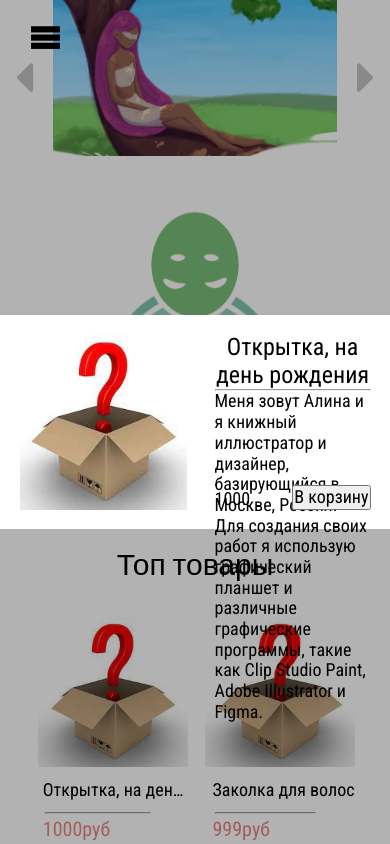
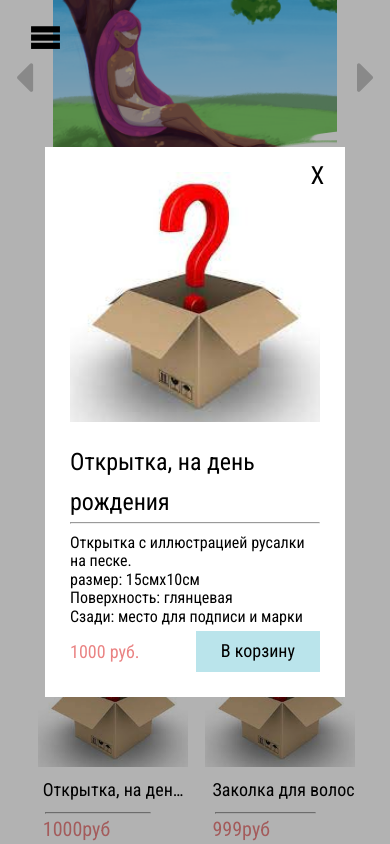
Before and after one commit to fedyaka/Aiwir-shop-Frontend, a website: page src/index.html in a window 390 px wide. Both pictures are taken after a click on the link 113 px from the left and 691 px from the top of the page. Drawn offline with nearby package versions, Linux system fonts and the light colour scheme; files that its build step writes are made by us from their sources; files whose address does not match are found by name.

Commit message:
Добавлена адаптивная карточка товара

```diff
--- a/src/js/cart.js
+++ b/src/js/cart.js
@@ -32,5 +32,11 @@ function loadCart(){
         outTotalSum += ' руб.'
 
         $('.payment__total-sum').html(outTotalSum);
+
+        $('.del-goods').on('click', deleteGoods);
     });
 }
+
+function deleteGoods(){
+    var articul = $(this).attr('data-art');
+}
--- a/src/js/goods.json
+++ b/src/js/goods.json
@@ -2,25 +2,25 @@
     "1" : {
         "name" : "Открытка, на день рождения",
         "cost" : 1000,
-        "description" : "Меня зовут Алина и я книжный иллюстратор и дизайнер, базирующийся в Москве, Россия. Для создания своих работ я использую графический планшет и различные графические программы, такие как Clip Studio Paint, Adobe Illustrator и Figma.",
+        "description" : "Открытка с иллюстрацией русалки на песке. <br>размер: 15смх10см <br>Поверхность: глянцевая <br>Сзади: место для подписи и марки</p>",
         "image" : "img/goods.jpg"
     },
     "2" : {
         "name" : "Заколка для волос",
         "cost" : 999,
-        "description" : "Меня зовут Алина и я книжный иллюстратор и дизайнер, базирующийся в Москве, Россия. Для создания своих работ я использую графический планшет и различные графические программы, такие как Clip Studio Paint, Adobe Illustrator и Figma.",
+        "description" : "Открытка с иллюстрацией русалки на песке. <br>размер: 15смх10см <br>Поверхность: глянцевая <br>Сзади: место для подписи и марки</p>",
         "image" : "img/goods.jpg"
     },
     "3" : {
         "name" : "Кофта с принтом",
         "cost" : 10000,
-        "description" : "Меня зовут Алина и я книжный иллюстратор и дизайнер, базирующийся в Москве, Россия. Для создания своих работ я использую графический планшет и различные графические программы, такие как Clip Studio Paint, Adobe Illustrator и Figma.",
+        "description" : "Открытка с иллюстрацией русалки на песке. <br>размер: 15смх10см <br>Поверхность: глянцевая <br>Сзади: место для подписи и марки</p>",
         "image" : "img/goods.jpg"
     },
     "9" : {
         "name" : "Толстовка с принтом",
         "cost" : 10500,
-        "description" : "Меня зовут Алина и я книжный иллюстратор и дизайнер, базирующийся в Москве, Россия. Для создания своих работ я использую графический планшет и различные графические программы, такие как Clip Studio Paint, Adobe Illustrator и Figma.",
+        "description" : "Открытка с иллюстрацией русалки на песке. <br>размер: 15смх10см <br>Поверхность: глянцевая <br>Сзади: место для подписи и марки</p>",
         "image" : "img/goods.jpg"
     }
 }
--- a/src/js/topGoods.js
+++ b/src/js/topGoods.js
@@ -34,17 +34,23 @@ function openDesc(){
 		for(var key in data){
 			if (key == articul){
 				out += '<a href="##" class="modal-close"></a>';
+
 				out += '<section class="goods-desc">';
+
 				out += '<div class="goods-desc__image-wrap">';
 				out += '<img src="' + data[key].image + '" alt="">';
 				out += '</div>';
+
 				out += '<div class="goods-desc__desc">';
-				out += '<p class="subtitle">' + data[key].name + '</p>';
+				out += '<p class="goods-desc__title subtitle">' + data[key].name + '</p>';
 				out += '<hr>';
-				out += '<p class="text">' + data[key].description + '</p>';
-				out += '<p class="goods-desc__price">' + data[key].cost + '</p>';
+				out += '<p class="goods-desc__text text">' + data[key].description + '</p>';
+				out += '<p class="goods-desc__price">' + data[key].cost + ' руб.</p>';
 				out += '<button class="goods-desc__add-to-cart" data-art="'+ key+ '">В корзину</button>';
 				out += '</div>';
+
+				out += '<a href="##" class="goods-desc__close">X</a>'
+
 				out += '</section>';
 				break;
 			}
--- a/src/scss/modules/_goods-desc.scss
+++ b/src/scss/modules/_goods-desc.scss
@@ -19,6 +19,7 @@
     visibility: visible;
     opacity: 1;
 }
+
 .modal-close{
     position: absolute;
     height: 100%;
@@ -29,14 +30,25 @@
 
 .goods-desc{
     display: flex;
+    position: relative;
     justify-content: space-between;
-    width: 100vw;
+    width: 100%;
     max-width: 1000px;
     padding: 49px;
+    z-index: 99;
     background-color: #fff;
 
     @media screen and (max-width:1000px) {
         padding: 5vw;
+    }
+    @media screen and (max-width: 600px) {
+        flex-direction: column;
+        align-items: center;
+        max-width: 400px;
+        padding: 25px;
+    }
+    @media screen and (max-width: 460px) {
+        max-width: 300px;
     }
 
     &__image-wrap{
@@ -44,6 +56,16 @@
         max-width: 450px;
         height: 45vw;
         max-height: 450px;
+
+        @media screen and (max-width: 600px) {
+            width: 350px;
+            height: 350px;
+        }
+
+        @media screen and (max-width: 460px) {
+            width: 250px;
+            height: 250px;
+        }
 
         img{
             width: 100%;
@@ -59,16 +81,78 @@
         max-width: 400px;
         height: 45vw;
         max-height: 450px;
+
+        @media screen and (max-width: 600px) {
+            height: 250px;
+            width: 100%;
+        }
+        @media screen and (max-width: 460px) {
+            height: 250px;
+        }
+    }
+
+
+    &__title{
+        text-align: left;
+        line-height: 40px;
+        @media screen and (max-width: 600px) {
+            padding-top: 20px;
+        }
+    }
+
+    hr{
+        margin-bottom: 10px;
+    }
+
+    &__text{
+        padding-bottom: 50px;
+        @media screen and (max-width: 600px) {
+            font-size: 16px;
+        }
     }
 
     &__price{
         position: absolute;
         left: 0;
         bottom: 0;
+        color: #ea8383;
+        line-height: 50px;
+
+        @media screen and (max-width: 700px) {
+            line-height: 40px;
+        }
     }
     &__add-to-cart{
         position: absolute;
         right: 0;
         bottom: 0;
+        padding: 10px 25px;
+        border: none;
+        background-color: #BAE4EB;
+        transition: 0.5s;
+        cursor: pointer;
+    }
+    &__add-to-cart:hover{
+        background-color: #96ddeb;
+    }
+
+    &__close{
+        position: absolute;
+        top: 5px;
+        right: 5px;
+        font-size: 25px;
+        width: 45px;
+        height: 45px;
+        text-align: center;
+        border-radius: 100%;
+        padding: 10px;
+        transition: 0.5s;
+        background-color: #fff;
+    }
+    &__close:hover{
+        background-color: rgb(223, 223, 223);
+    }
+    &__close:active{
+        background-color: rgb(114, 114, 114);;
     }
 }
```
Also changed, not shown: src/index.html (+3 -2 lines), build/contact.html (deleted), build/css/style.css, build/css/style.min.css, build/goods.html (deleted), build/index.html, build/js/cart.js, build/js/cart.min.js, build/js/goods.json, build/js/topGoods.js, build/js/topGoods.min.js.
